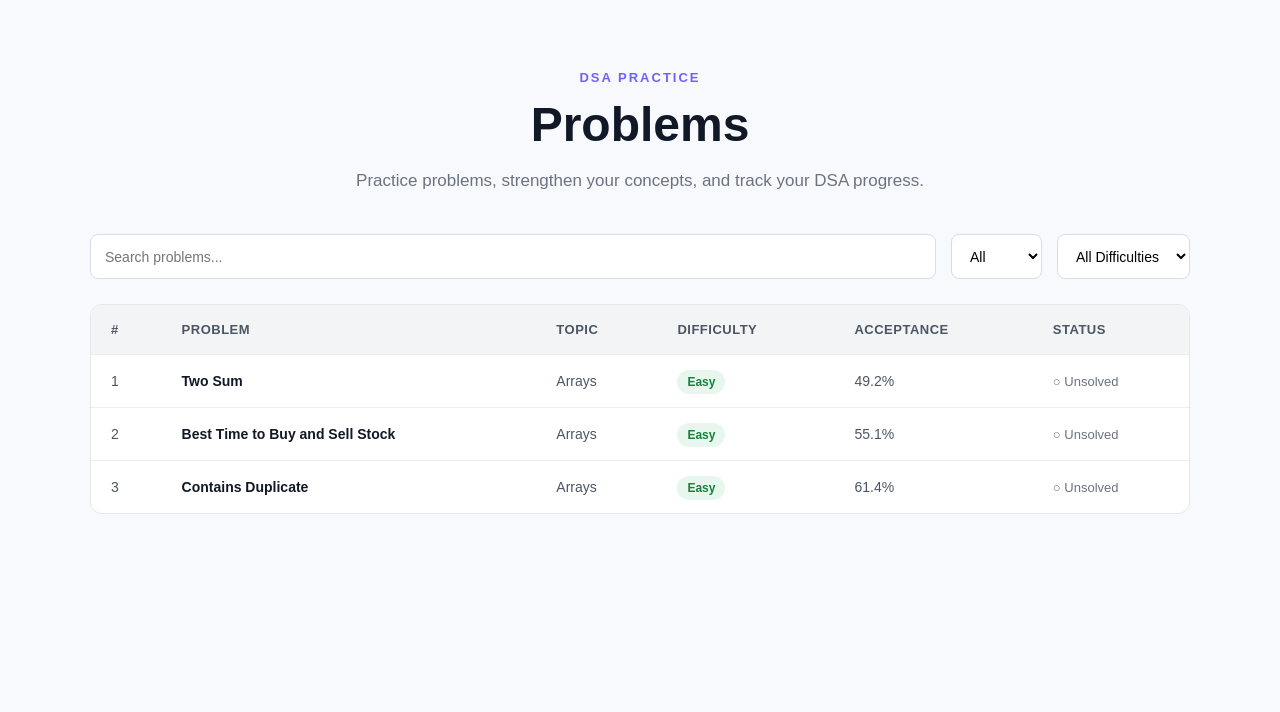
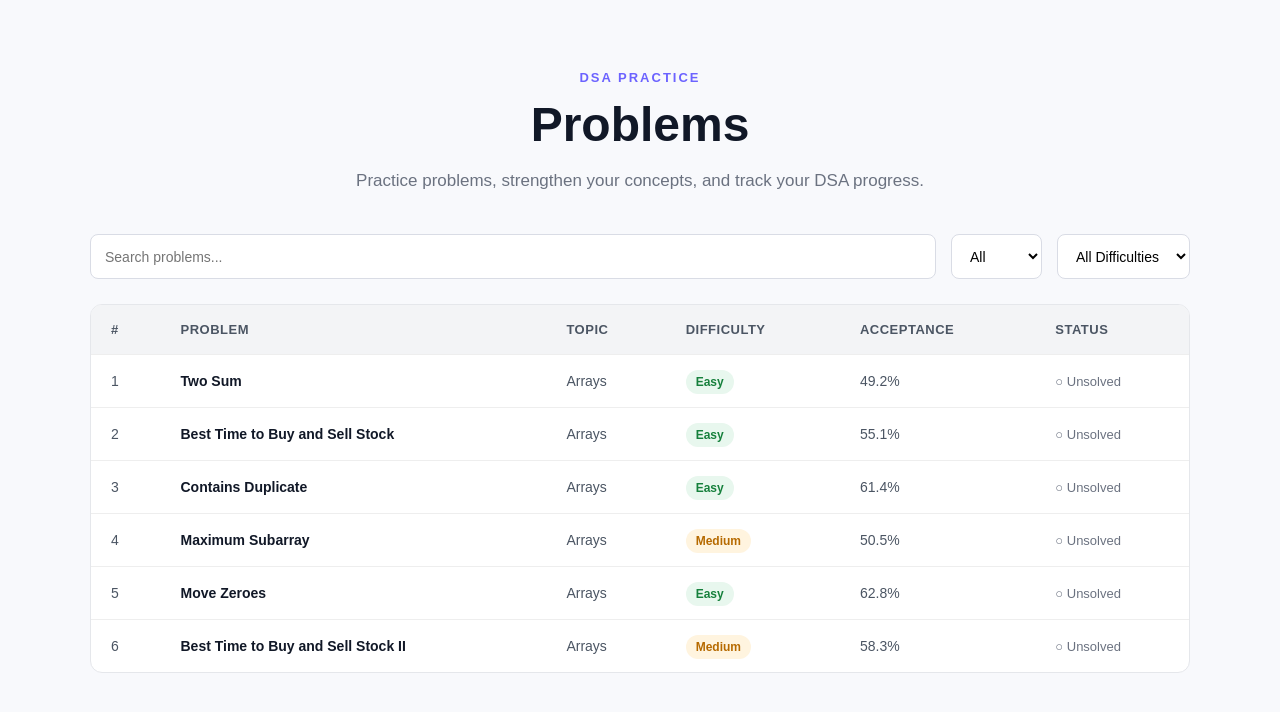
Before and after one commit to ritvikabafna/daily-dsa, a Next.js app: page /problems in a window 1280 px wide. Shown: the top 712 px of the page. Built offline with nearby package versions, Linux system fonts and the light colour scheme.

Commit message:
Add more array problems

```diff
--- a/src/app/data/problems.js
+++ b/src/app/data/problems.js
@@ -147,6 +147,149 @@ testCases: [
   },
 ],
   },
+    {
+    id: 4,
+    title: "Maximum Subarray",
+    topic: "Arrays",
+    difficulty: "Medium",
+    acceptance: 50.5,
+    status: "unsolved",
+
+    description:
+      "Given an integer array nums, find the subarray with the largest sum and return its sum.",
+
+    examples: [
+      {
+        input: "nums = [-2,1,-3,4,-1,2,1,-5,4]",
+        output: "6",
+      },
+      {
+        input: "nums = [1]",
+        output: "1",
+      },
+    ],
+
+    constraints: [
+      "1 <= nums.length <= 10^5",
+      "-10^4 <= nums[i] <= 10^4",
+    ],
+
+    tags: ["Array", "Dynamic Programming"],
+
+    testCases: [
+      {
+        input: `9
+-2 1 -3 4 -1 2 1 -5 4`,
+        expectedOutput: "6",
+      },
+      {
+        input: `1
+1`,
+        expectedOutput: "1",
+      },
+      {
+        input: `5
+5 4 -1 7 8`,
+        expectedOutput: "23",
+      },
+    ],
+  },
+
+  {
+    id: 5,
+    title: "Move Zeroes",
+    topic: "Arrays",
+    difficulty: "Easy",
+    acceptance: 62.8,
+    status: "unsolved",
+
+    description:
+      "Given an integer array nums, move all zeroes to the end of it while maintaining the relative order of the non-zero elements.",
+
+    examples: [
+      {
+        input: "nums = [0,1,0,3,12]",
+        output: "[1,3,12,0,0]",
+      },
+      {
+        input: "nums = [0]",
+        output: "[0]",
+      },
+    ],
+
+    constraints: [
+      "1 <= nums.length <= 10^4",
+      "-2^31 <= nums[i] <= 2^31 - 1",
+    ],
+
+    tags: ["Array", "Two Pointers"],
+
+    testCases: [
+      {
+        input: `5
+0 1 0 3 12`,
+        expectedOutput: "1 3 12 0 0",
+      },
+      {
+        input: `1
+0`,
+        expectedOutput: "0",
+      },
+      {
+        input: `5
+1 0 2 0 3`,
+        expectedOutput: "1 2 3 0 0",
+      },
+    ],
+  },
+
+  {
+    id: 6,
+    title: "Best Time to Buy and Sell Stock II",
+    topic: "Arrays",
+    difficulty: "Medium",
+    acceptance: 58.3,
+    status: "unsolved",
+
+    description:
+      "You are given an array prices where prices[i] is the price of a stock on the ith day. You may buy and sell the stock multiple times. Return the maximum profit you can achieve.",
+
+    examples: [
+      {
+        input: "prices = [7,1,5,3,6,4]",
+        output: "7",
+      },
+      {
+        input: "prices = [1,2,3,4,5]",
+        output: "4",
+      },
+    ],
+
+    constraints: [
+      "1 <= prices.length <= 3 * 10^4",
+      "0 <= prices[i] <= 10^4",
+    ],
+
+    tags: ["Array", "Greedy", "Dynamic Programming"],
+
+    testCases: [
+      {
+        input: `6
+7 1 5 3 6 4`,
+        expectedOutput: "7",
+      },
+      {
+        input: `5
+1 2 3 4 5`,
+        expectedOutput: "4",
+      },
+      {
+        input: `5
+7 6 4 3 1`,
+        expectedOutput: "0",
+      },
+    ],
+  },
 ];
 
 export default problems;
```
